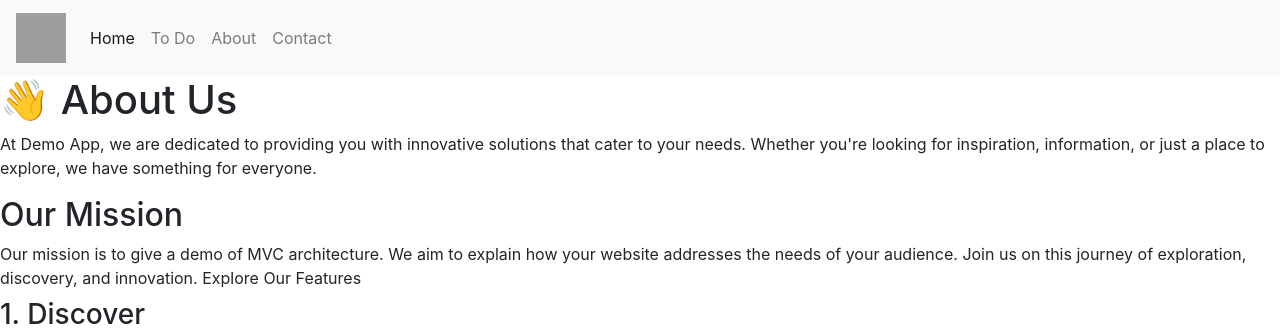
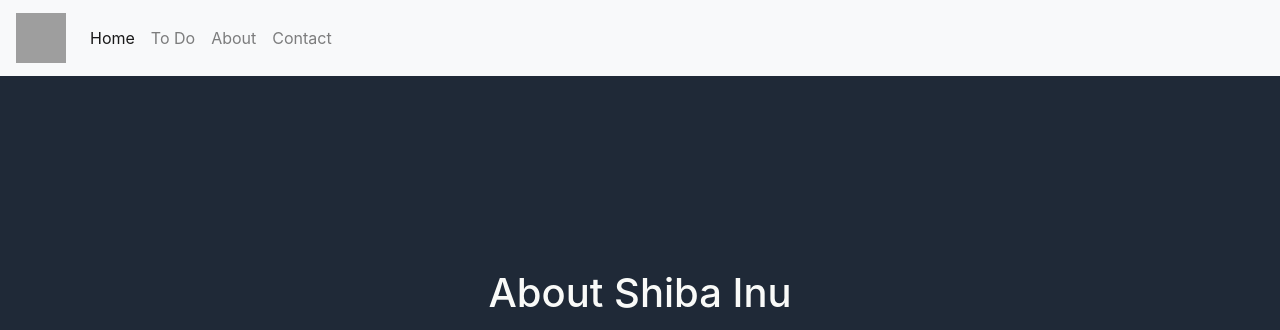
Before and after one commit to nothoru/appdev-kurt, a Django app: page /about in a window 1280 px wide. Shown: the top 330 px of the page. Run offline with Django 5.2, Linux system fonts and the light colour scheme; some libraries are stand-ins or nearby versions; grey boxes are pictures that could not be loaded.

Commit message:
About Page
Edited

```diff
--- a/demo/myapp/templates/about.html
+++ b/demo/myapp/templates/about.html
@@ -1,19 +1,13 @@
 {% extends "base.html" %}
+
+{% load static %}
 {% block title %} About Page {% endblock %}
+
+{% block head %}<link rel="stylesheet" href="{% static 'myapp/css/style.css' %}">{% endblock %}
+
 {% block content %}
-<h1>👋 About Us</h1>
-<p>At Demo App, we are dedicated to providing you with innovative solutions that cater to your needs. Whether you're looking for inspiration, information, or just a place to explore, we have something for everyone.</p>
-
-<h2>Our Mission</h2>
-Our mission is to give a demo of MVC architecture. We aim to explain how your website addresses the needs of your audience. Join us on this journey of exploration, discovery, and innovation.
-
-</h2>Explore Our Features<h2>
-<h3>1. Discover</h3>
-<p>Uncover a world of possibilities with our Demo App. From key benefits or functionalities to another feature description, we have it all. </p>
-
-<h3>2. Learn</h3>
-<p>Stay informed and enhance your knowledge with our insightful articles, tutorials, and resources. Demo App offers a variety of content to educate, inspire, and entertain] you.</p>
-
-<h3>3. Connect</h3>
-<p>Connect with like-minded individuals and build a community around your interests. Demo App allows you to describe how users can interact and engage with each other.</p>
+<div class="flex-container">
+<h1>About Shiba Inu</h1>
+<img src="https://assets.entrepreneur.com/content/3x2/2000/1672243503-ScreenShot2022-12-28at110248AM.png" width="500" height="350">
+</div>
 {% endblock %}
```
Also changed, not shown: demo/myapp/static/myapp/css/styles.css (added, +10 -0 lines).
